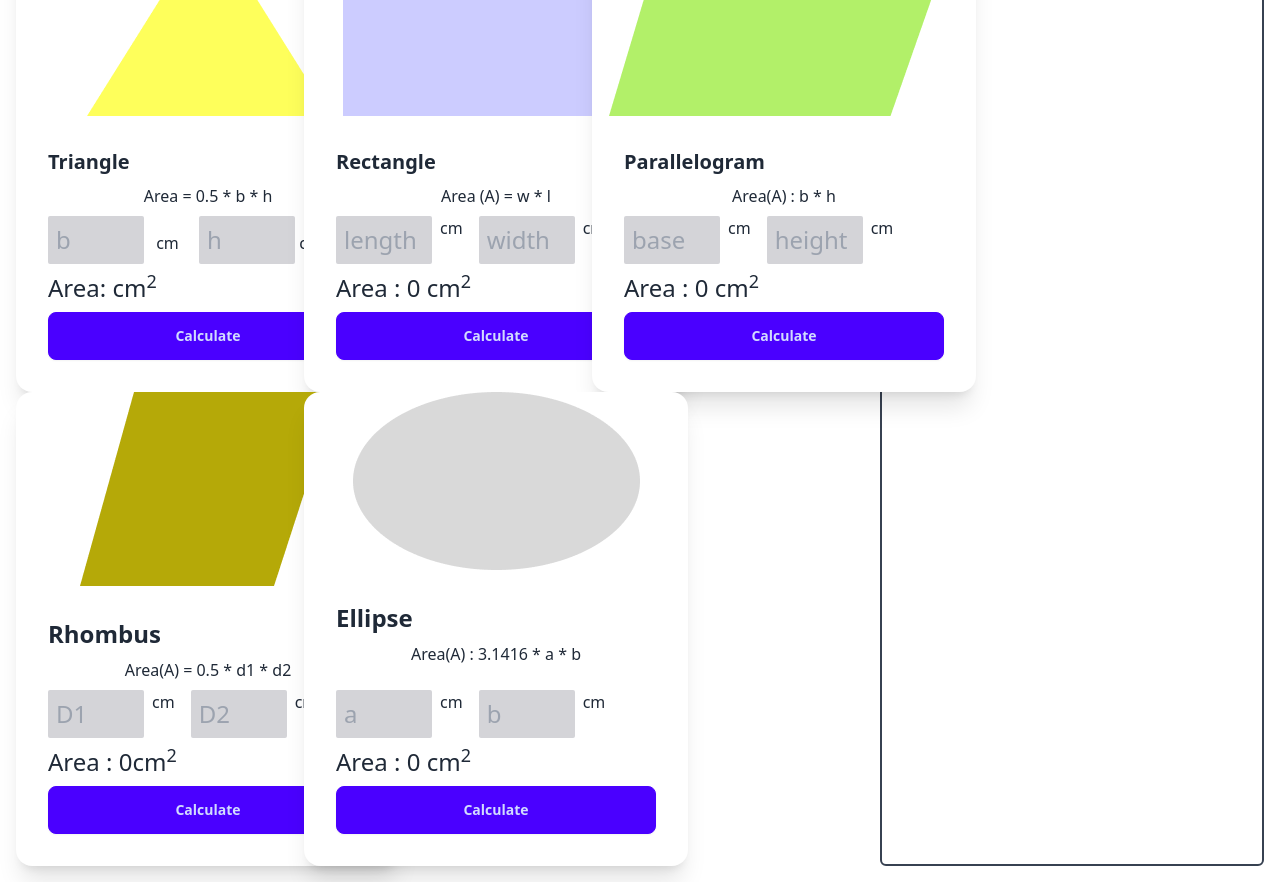
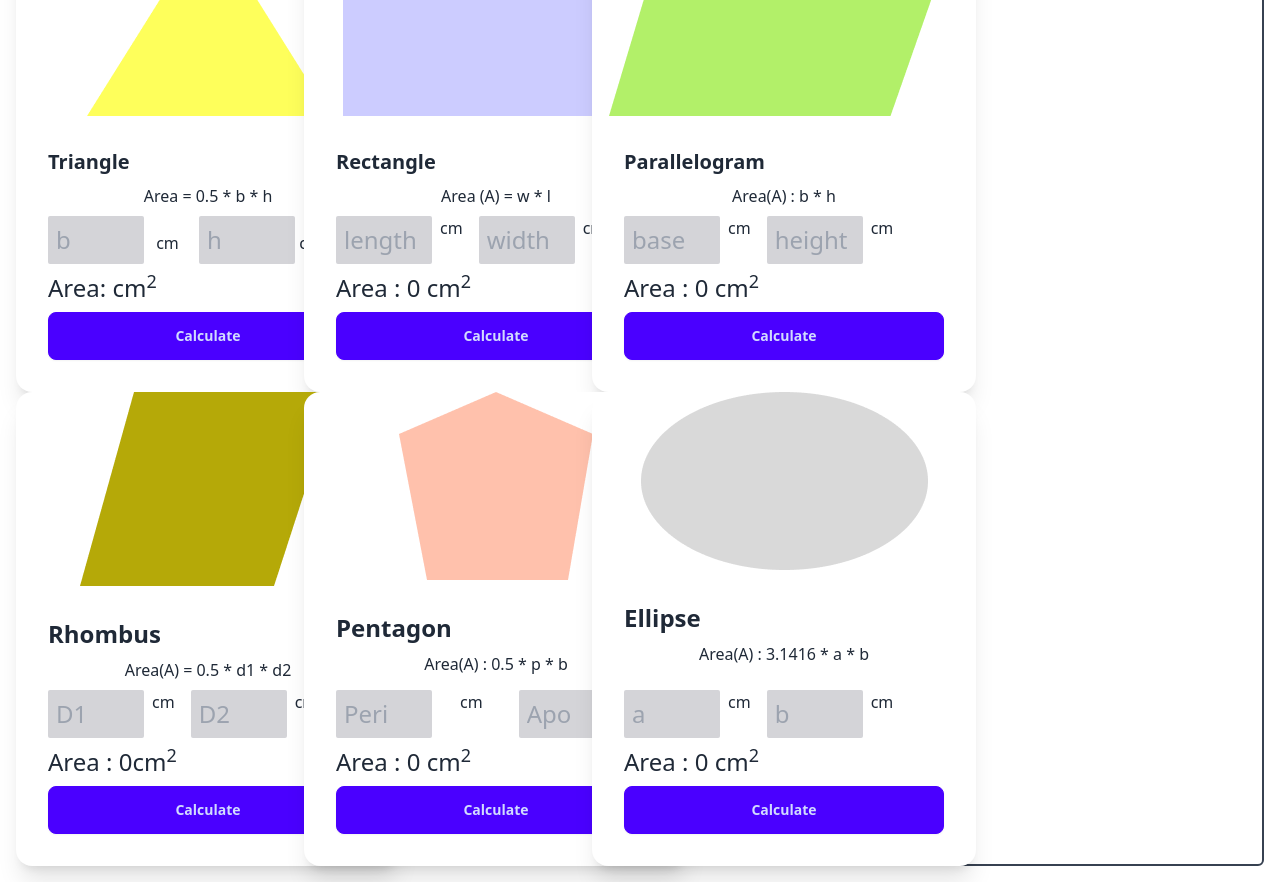
Before and after one commit to IEEEMOSTAFA/Geometry-Genius, a plain HTML site: page index.html in a window 1280 px wide. Shown: the part 94-976 px from the top of the page. Drawn offline with nearby package versions, Linux system fonts and the light colour scheme.

Commit message:
function dom added

```diff
--- a/index.html
+++ b/index.html
@@ -111,6 +111,27 @@
                     </div>
 
                 </div>
+                <!-- Pentagon -->
+                <div class="card w-96 bg-base-100 shadow-xl">
+                    <figure><img src="images/pentagon.png" alt="Shoes" /></figure>
+                    <div class="card-body">
+                      <h2 class="card-title text-2xl">Pentagon</h2>
+                      <p class="text-center">Area(A) :  0.5 * p * b</p>
+                      <!-- Pentagon P -->
+                      <div class="flex gap-5">
+                        <input type="text" name="" id="pentagon-perimeter" class="w-24 text-2xl p-2 rounded-sm bg-zinc-300" placeholder="Peri">
+                    <span class="mr-4 ml-2">cm</span>
+                     <!-- Pentagon b -->
+                    <input type="text" id="pentagon-apothem" class="w-24 text-2xl p-2 rounded-sm bg-zinc-300" placeholder="Apo"><span class="ml-2">cm</span>
+                    </div>
+                    <div>
+                        <p class="text-2xl">Area :  <span id="pentagon-area">0</span> <span>cm<sup>2</sup></span> </p>
+                    </div>
+                      <div class="card-actions justify-end">
+                        <button onclick="calculatePentagonArea()" class="btn btn-primary w-full">Calculate</button>
+                      </div>
+                    </div>
+                  </div>
                 <!-- Ellipse -->
                 <div class="card w-96 bg-base-100 shadow-xl">
                     <figure><img src="images/ellipse.png"
@@ -144,6 +165,7 @@
     <script src="scripts/parallelogram.js"></script>
     <script src="scripts/rhombus.js"></script>
     <script src="scripts/ellipseArea.js"></script>
+    <script src="scripts/pentagon_Area.js"></script>
 
 </body>
 
--- /dev/null
+++ b/scripts/pentagon_Area.js
@@ -0,0 +1,27 @@
+function calculatePentagonArea(){
+    // console.log('Pentagon area Calculated');
+    const perimeter = getInputValueById('pentagon-perimeter');
+    // console.log(perimeter);
+    const apothem = getInputValueById('pentagon-apothem')
+    // console.log(apothem);
+
+
+
+    // area calculated::::::::
+    const area = 0.5 * perimeter * apothem;
+    setInnerTextById('pentagon-area',area);
+
+
+}
+
+function getInputValueById(inputFieldId){
+    const inputField = document.getElementById(inputFieldId);
+    const inputValueText = inputField.value;
+    const value = parseFloat(inputValueText);
+    return value;
+}
+
+function setInnerTextById(elementId,area){
+    const element = document.getElementById(elementId);
+    element.innerText = area;
+}
```
